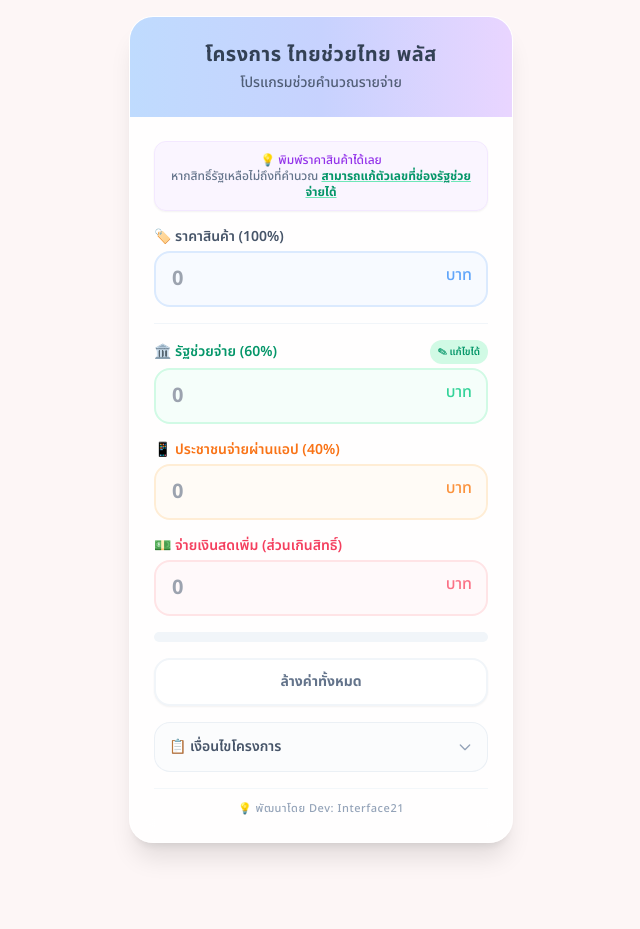
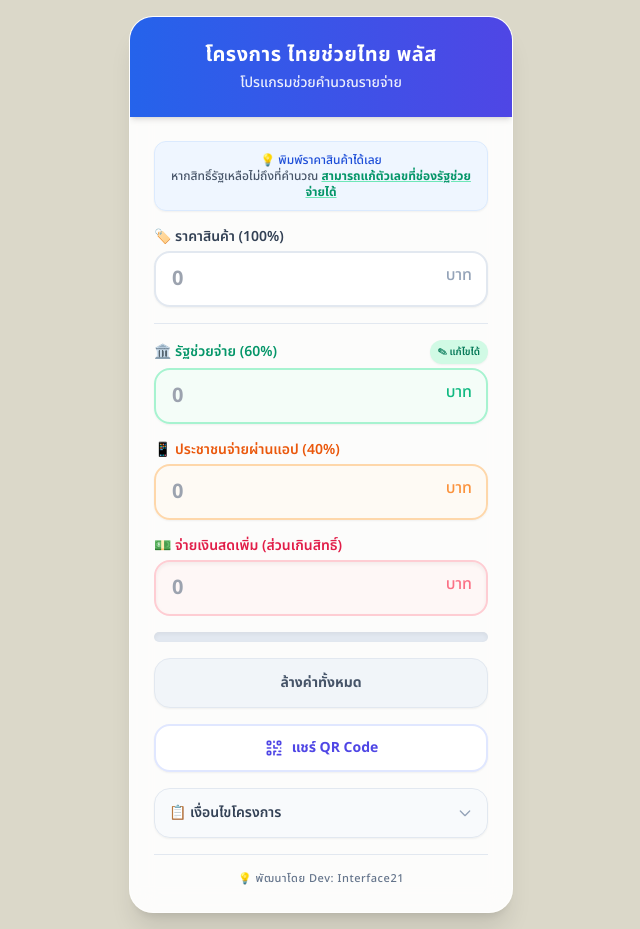
Before and after one commit to Interface21/thai-chuy-thai-calc, a plain HTML site: page index.html in a window 1280 px wide. Shown: the whole page, without its empty margins (319-959 px from the left). Before the commit the page ends 859 px from the top, so only its background shows below. Drawn offline with nearby package versions, Linux system fonts and the light colour scheme.

Commit message:
v.01 add qr code button

```diff
--- a/index.html
+++ b/index.html
@@ -4,21 +4,18 @@
     <meta charset="UTF-8">
     <meta name="viewport" content="width=device-width, initial-scale=1.0">
     <title>โปรแกรมคำนวณรายจ่าย โครงการไทยช่วยไทยพลัส</title>
-    <!-- โหลด Tailwind CSS -->
     <script src="https://cdn.tailwindcss.com"></script>
-    <!-- โหลด Font Noto Sans Thai -->
     <link href="https://fonts.googleapis.com/css2?family=Noto+Sans+Thai:wght@300;400;500;600;700&display=swap" rel="stylesheet">
     <style>
         body {
             font-family: 'Noto Sans Thai', sans-serif;
-            background-color: #fdf6f6; /* โทนสีพาสเทล */
+            background-color: #DBD8C9; /* สีพื้นหลังที่คุณชอบ */
         }
         .glass-card {
-            background: rgba(255, 255, 255, 0.88);
+            background: rgba(255, 255, 255, 0.92);
             backdrop-filter: blur(12px);
-            border: 1px solid rgba(255, 255, 255, 0.5);
+            border: 1px solid rgba(255, 255, 255, 0.6);
         }
-        /* ซ่อนปุ่มลูกศรในช่องใส่ตัวเลข */
         input[type=number]::-webkit-inner-spin-button,
         input[type=number]::-webkit-outer-spin-button {
             -webkit-appearance: none;
@@ -38,84 +35,92 @@
 
     <div class="glass-card w-full max-w-sm rounded-3xl shadow-xl overflow-hidden">
         <!-- Header -->
-        <div class="bg-gradient-to-r from-blue-200 via-indigo-200 to-purple-200 p-6 text-center text-slate-700 relative">
+        <div class="bg-gradient-to-r from-blue-600 to-indigo-600 p-6 text-center text-white relative shadow-md">
             <h1 class="text-xl font-bold tracking-wide">โครงการ ไทยช่วยไทย พลัส</h1>
-            <p class="text-sm font-medium opacity-80 mt-1">โปรแกรมช่วยคำนวณรายจ่าย</p>
+            <p class="text-sm font-medium opacity-90 mt-1">โปรแกรมช่วยคำนวณรายจ่าย</p>
         </div>
 
         <div class="p-6 space-y-4">
 
-            <div class="bg-purple-50 text-purple-600 text-[11px] sm:text-xs text-center py-2.5 px-2 rounded-xl font-medium border border-purple-100 leading-relaxed shadow-sm">
+            <div class="bg-blue-50 text-blue-700 text-[11px] sm:text-xs text-center py-2.5 px-2 rounded-xl font-medium border border-blue-100 leading-relaxed shadow-sm">
                 💡 พิมพ์ราคาสินค้าได้เลย<br>
-                <span class="text-slate-500">หากสิทธิ์รัฐเหลือไม่ถึงที่คำนวณ <span class="font-bold text-emerald-600 underline decoration-emerald-300">สามารถแก้ตัวเลขที่ช่องรัฐช่วยจ่ายได้</span></span>
+                <span class="text-slate-600">หากสิทธิ์รัฐเหลือไม่ถึงที่คำนวณ <span class="font-bold text-emerald-600 underline decoration-emerald-300">สามารถแก้ตัวเลขที่ช่องรัฐช่วยจ่ายได้</span></span>
             </div>
 
             <!-- ราคาสินค้า (100%) -->
             <div class="input-box">
-                <label class="text-sm font-semibold text-slate-600 flex items-center gap-2 mb-1">
+                <label class="text-sm font-semibold text-slate-700 flex items-center gap-2 mb-1">
                     🏷️ ราคาสินค้า (100%)
                 </label>
                 <div class="relative">
                     <input type="number" id="totalPrice" oninput="calculate('total')"
-                           class="w-full bg-blue-50/50 border-2 border-blue-100 rounded-2xl px-4 py-3 text-xl font-bold text-blue-800 outline-none focus:border-blue-300 focus:bg-white transition-colors" placeholder="0">
-                    <span class="absolute right-4 top-3 text-blue-400 font-medium">บาท</span>
+                           class="w-full bg-white border-2 border-slate-200 rounded-2xl px-4 py-3 text-xl font-bold text-slate-800 outline-none focus:border-blue-500 focus:ring-4 focus:ring-blue-50 transition-colors shadow-sm" placeholder="0">
+                    <span class="absolute right-4 top-3 text-slate-400 font-medium">บาท</span>
                 </div>
             </div>
 
-            <hr class="border-slate-100 my-1">
+            <hr class="border-slate-200 my-2">
 
             <!-- รัฐช่วยจ่าย (60%) -->
             <div class="input-box relative">
                 <label class="text-sm font-semibold text-emerald-600 flex items-center mb-1">
                     🏛️ รัฐช่วยจ่าย (60%)
-                    <span class="text-[10px] bg-emerald-100 text-emerald-600 px-2 py-0.5 rounded-full ml-auto cursor-pointer hover:bg-emerald-200 transition-colors" onclick="document.getElementById('govPays').focus()">✎ แก้ไขได้</span>
+                    <span class="text-[10px] bg-emerald-100 text-emerald-700 px-2 py-0.5 rounded-full ml-auto cursor-pointer hover:bg-emerald-200 transition-colors shadow-sm" onclick="document.getElementById('govPays').focus()">✎ แก้ไขได้</span>
                 </label>
                 <div class="relative">
                     <input type="number" id="govPays" oninput="calculate('gov')"
-                           class="w-full bg-emerald-50/50 border-2 border-emerald-100 rounded-2xl px-4 py-3 text-xl font-bold text-emerald-700 outline-none focus:border-emerald-300 focus:bg-white focus:ring-4 focus:ring-emerald-50 transition-all" placeholder="0">
-                    <span class="absolute right-4 top-3 text-emerald-400 font-medium">บาท</span>
+                           class="w-full bg-emerald-50/50 border-2 border-emerald-200 rounded-2xl px-4 py-3 text-xl font-bold text-emerald-700 outline-none focus:border-emerald-400 focus:bg-white focus:ring-4 focus:ring-emerald-50 transition-all shadow-sm" placeholder="0">
+                    <span class="absolute right-4 top-3 text-emerald-500 font-medium">บาท</span>
                 </div>
             </div>
 
             <!-- ประชาชนจ่ายเอง (40%) -->
             <div class="input-box">
-                <label class="text-sm font-semibold text-orange-500 flex items-center gap-2 mb-1">
+                <label class="text-sm font-semibold text-orange-600 flex items-center gap-2 mb-1">
                     📱 ประชาชนจ่ายผ่านแอป (40%)
                 </label>
                 <div class="relative">
                     <input type="number" id="citPays" oninput="calculate('cit')"
-                           class="w-full bg-orange-50/50 border-2 border-orange-100 rounded-2xl px-4 py-3 text-xl font-bold text-orange-600 outline-none focus:border-orange-300 focus:bg-white transition-colors" placeholder="0">
+                           class="w-full bg-orange-50/50 border-2 border-orange-200 rounded-2xl px-4 py-3 text-xl font-bold text-orange-600 outline-none focus:border-orange-400 focus:bg-white transition-colors shadow-sm" placeholder="0">
                     <span class="absolute right-4 top-3 text-orange-400 font-medium">บาท</span>
                 </div>
             </div>
 
             <!-- จ่ายเงินสดเพิ่ม (ส่วนเกิน) -->
             <div class="input-box">
-                <label class="text-sm font-semibold text-rose-500 flex items-center gap-2 mb-1">
+                <label class="text-sm font-semibold text-rose-600 flex items-center gap-2 mb-1">
                     💵 จ่ายเงินสดเพิ่ม (ส่วนเกินสิทธิ์)
                 </label>
                 <div class="relative">
                     <input type="number" id="extraCash" readonly
-                           class="w-full bg-rose-50/40 border-2 border-rose-100 rounded-2xl px-4 py-3 text-xl font-bold text-rose-600 outline-none cursor-not-allowed" placeholder="0">
+                           class="w-full bg-rose-50/50 border-2 border-rose-200 rounded-2xl px-4 py-3 text-xl font-bold text-rose-600 outline-none cursor-not-allowed shadow-inner" placeholder="0">
                     <span class="absolute right-4 top-3 text-rose-400 font-medium">บาท</span>
                 </div>
             </div>
 
             <!-- Progress Bar -->
-            <div class="h-2.5 w-full bg-slate-100 rounded-full flex overflow-hidden mt-1">
-                <div id="barGov" class="h-full bg-emerald-300 transition-all duration-300" style="width: 0%"></div>
-                <div id="barCit" class="h-full bg-orange-300 transition-all duration-300" style="width: 0%"></div>
-                <div id="barExtra" class="h-full bg-rose-300 transition-all duration-300" style="width: 0%"></div>
+            <div class="h-2.5 w-full bg-slate-200 rounded-full flex overflow-hidden mt-1 shadow-inner">
+                <div id="barGov" class="h-full bg-emerald-400 transition-all duration-300" style="width: 0%"></div>
+                <div id="barCit" class="h-full bg-orange-400 transition-all duration-300" style="width: 0%"></div>
+                <div id="barExtra" class="h-full bg-rose-400 transition-all duration-300" style="width: 0%"></div>
             </div>
 
             <!-- ปุ่มล้างค่า -->
-            <button onclick="resetAll()" class="w-full py-3 bg-white border-2 border-slate-100 hover:bg-slate-50 text-slate-500 rounded-2xl font-bold transition-colors flex justify-center items-center gap-2 shadow-sm text-sm">
+            <button onclick="resetAll()" class="w-full py-3.5 bg-slate-100 border border-slate-200 hover:bg-slate-200 text-slate-600 rounded-2xl font-bold transition-colors flex justify-center items-center gap-2 shadow-sm text-sm mt-2">
                 ล้างค่าทั้งหมด
             </button>
 
+            <!-- ปุ่มแชร์ QR Code ไปหน้า /qrcode -->
+            <a href="./qrcode/" class="w-full py-3 bg-white border-2 border-indigo-100 hover:bg-indigo-50 text-indigo-600 rounded-2xl font-bold transition-colors flex justify-center items-center gap-2 shadow-sm text-sm mt-2 outline-none focus:ring-2 focus:ring-indigo-200">
+                <svg xmlns="http://www.w3.org/2000/svg" class="h-5 w-5" fill="none" viewBox="0 0 24 24" stroke="currentColor">
+                    <path stroke-linecap="round" stroke-linejoin="round" stroke-width="2" d="M12 4v1m6 11h2m-6 0h-2v4m0-11v3m0 0h.01M12 12h4.01M16 20h4M4 12h4m12 0h.01M5 8h2a1 1 0 001-1V5a1 1 0 00-1-1H5a1 1 0 00-1 1v2a1 1 0 001 1zm12 0h2a1 1 0 001-1V5a1 1 0 00-1-1h-2a1 1 0 00-1 1v2a1 1 0 001 1zM5 20h2a1 1 0 001-1v-2a1 1 0 00-1-1H5a1 1 0 00-1 1v2a1 1 0 001 1z" />
+                </svg>
+                แชร์ QR Code
+            </a>
+
             <!-- เงื่อนไขโครงการ -->
-            <details class="group bg-slate-50/50 border border-slate-200/60 rounded-2xl mt-4 transition-all duration-300">
-                <summary class="flex justify-between items-center font-semibold cursor-pointer p-3.5 text-slate-600 text-sm hover:bg-slate-100/50 rounded-2xl transition-colors">
+            <details class="group bg-slate-50 border border-slate-200 rounded-2xl mt-4 transition-all duration-300 shadow-sm">
+                <summary class="flex justify-between items-center font-semibold cursor-pointer p-3.5 text-slate-700 text-sm hover:bg-slate-100 rounded-2xl transition-colors">
                     <span class="flex items-center gap-2">📋 เงื่อนไขโครงการ</span>
                     <span class="transition-transform duration-300 group-open:rotate-180 text-slate-400">
                         <svg xmlns="http://www.w3.org/2000/svg" class="h-4 w-4" fill="none" viewBox="0 0 24 24" stroke="currentColor">
@@ -123,7 +128,7 @@
                         </svg>
                     </span>
                 </summary>
-                <div class="text-slate-500 px-4 pb-4">
+                <div class="text-slate-600 px-4 pb-4">
                     <ul class="list-disc pl-5 space-y-1.5 text-xs font-medium leading-relaxed">
                         <li>จำกัดวงเงินรัฐช่วยจ่ายสูงสุดไม่เกิน <span class="text-emerald-600 font-bold">200 บาท/วัน</span></li>
                         <li>ได้วงเงิน 1,000 บาท ต่อคนต่อเดือน (รวม 4,000 บาท ตลอดโครงการ)</li>
@@ -135,14 +140,14 @@
             </details>
 
             <!-- เครดิต -->
-            <div class="text-center text-[11px] text-slate-400 font-medium pt-3 border-t border-slate-100/80 tracking-wider mt-4">
+            <div class="text-center text-[11px] text-slate-500 font-medium pt-4 border-t border-slate-200 tracking-wider mt-4">
                 💡 พัฒนาโดย Dev: Interface21
             </div>
         </div>
     </div>
 
     <script>
-        const maxGov = 200; // เพดานสูงสุดต่อวัน
+        const maxGov = 200;
 
         function calculate(source) {
             let totalInput = document.getElementById('totalPrice');
@@ -158,11 +163,8 @@
             if (source === 'total') {
                 if (total === 0) { resetOutputs(); return; }
 
-                // คำนวณปกติ ถ้าราคาของเกินลิมิต รัฐจ่ายสูงสุดที่ 200
                 gov = Math.min(total * 0.6, maxGov);
-                // ประชาชนจ่าย 40% ในสัดส่วน 60:40 ของยอดที่รัฐจ่าย
                 cit = gov * (40/60);
-                // ส่วนที่เหลือปัดเป็นเงินสดทั้งหมด
                 extra = total - gov - cit;
                 if (extra < 0) extra = 0;
 
@@ -194,7 +196,6 @@
                 }
             }
 
-            // แสดงผลลัพธ์ลงในช่องที่ไม่ได้กำลังพิมพ์อยู่
             if (source !== 'total') totalInput.value = formatNumber(total);
             if (source !== 'gov') govInput.value = formatNumber(gov);
             if (source !== 'cit') citInput.value = formatNumber(cit);
```
